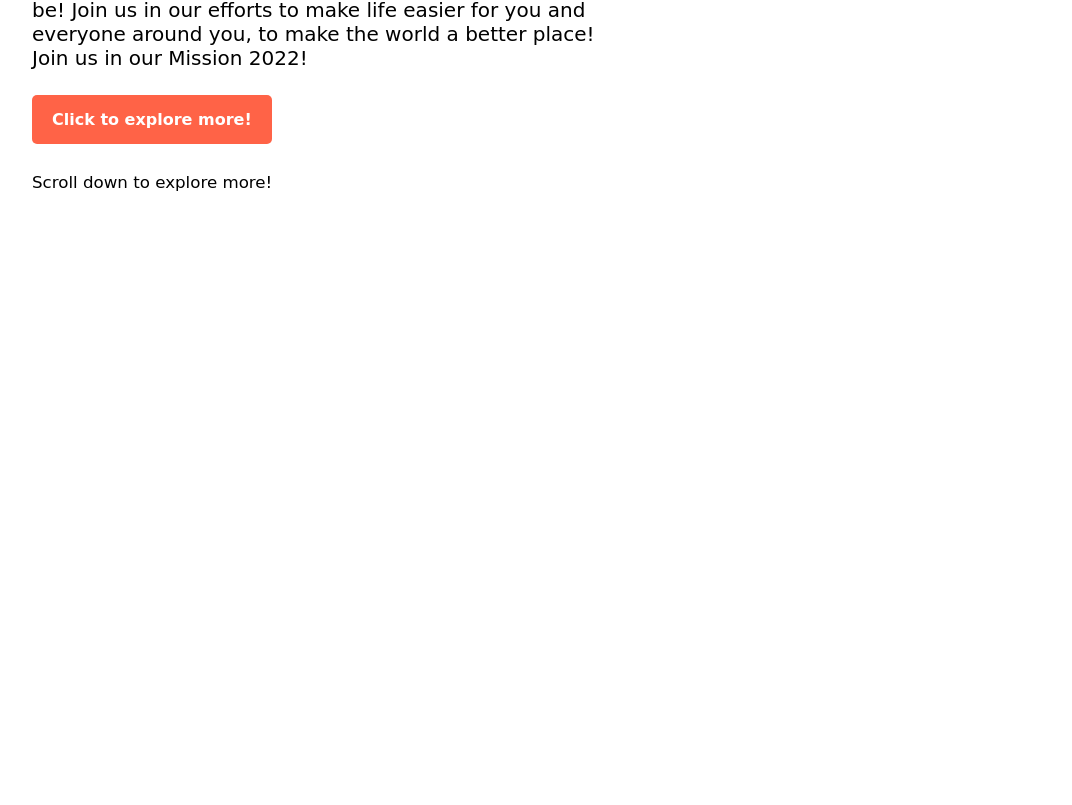
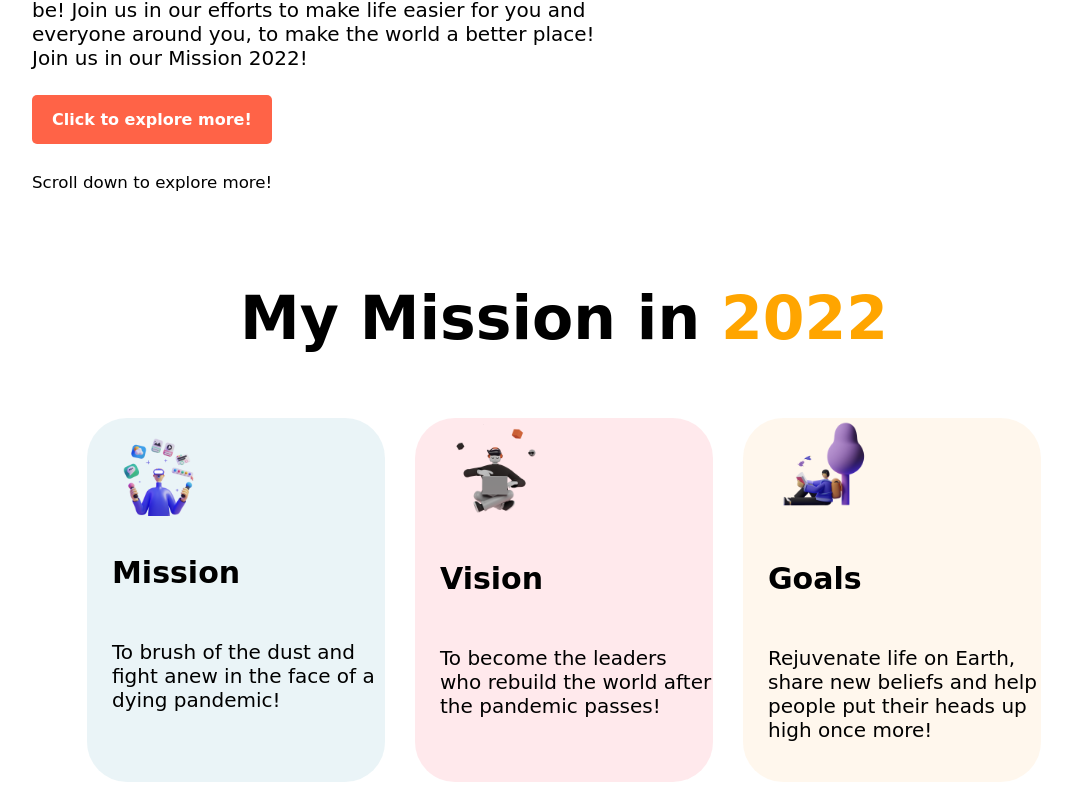
Before and after one commit to ZaowadAziz/assignment-1, a plain HTML site: page index.html in a window 1280 px wide. Shown: the part 516-1321 px from the top of the page, without its empty margins (76-1148 px from the left). Before the commit the page ends 800 px from the top, so only its background shows below. Drawn offline with Linux system fonts and the light colour scheme; a web font is replaced by a local one.

Commit message:
second section

```diff
--- a/index.html
+++ b/index.html
@@ -25,6 +25,26 @@
             <img src="images/person/person-1.png" alt="This is us!">
         </div>
     </section>
+    <div id="middle-text">
+        <h2>My Mission in <span class="orange-text">2022</span></h2>
+    </div>
+    <section class="mid-section">
+        <div class="half-width" id="bg-1">
+            <img src="images/illustrators/illustrator-1.png" alt="image-1">
+            <h3>Mission</h3>
+            <p>To brush of the dust and fight anew in the face of a dying pandemic!</p>
+        </div>
+        <div class="half-width" id="bg-2">
+            <img src="images/illustrators/illustrator-2.png" alt="image-2" class="box-image">
+            <h3>Vision</h3>
+            <p>To become the leaders who rebuild the world after the pandemic passes!</p>
+        </div>
+        <div class="half-width" id="bg-3">
+            <img src="images/illustrators/illustrator-3.png" alt="image-3" class="box-image">
+            <h3>Goals</h3>
+            <p>Rejuvenate life on Earth, share new beliefs and help people put their heads up high once more!</p>
+        </div>
+    </section>
 </body>
 
 </html>
--- a/style.css
+++ b/style.css
@@ -8,9 +8,17 @@ p {
 h1 {
     font-size: 70px;
 }
+h2 {
+    font-size: 60px;
+}
+h3 {
+    font-size: 30px
+}
+#middle-text {
+    text-align: center;
+}
 .flexible-display {
     display: flex;
-
 }
 .half-width {
     width: 50%;
@@ -41,3 +49,27 @@ h1 {
     padding: 15px 20px;
     border-radius: 5px;
 }
+.mid-section {
+    display: flex;
+    padding: 0px 140px;
+}
+.mid-section div {
+    max-width: 30%;
+    align-items: center;
+    border-radius: 40px;
+    margin: 15px;
+    padding-left: 25px;
+}
+.mid-section img {
+    max-width: 40%;
+    margin-left: 0;
+}
+#bg-1 {
+    background-color: rgba(187, 218, 228, 0.301);
+}
+#bg-2 {
+    background-color: rgba(255, 182, 193, 0.301);
+}
+#bg-3 {
+    background-color: rgba(255, 228, 196, 0.308);
+}
```
